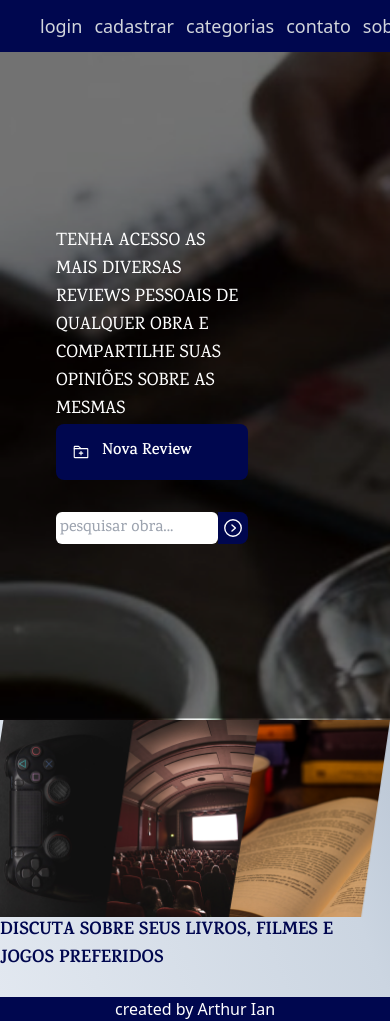
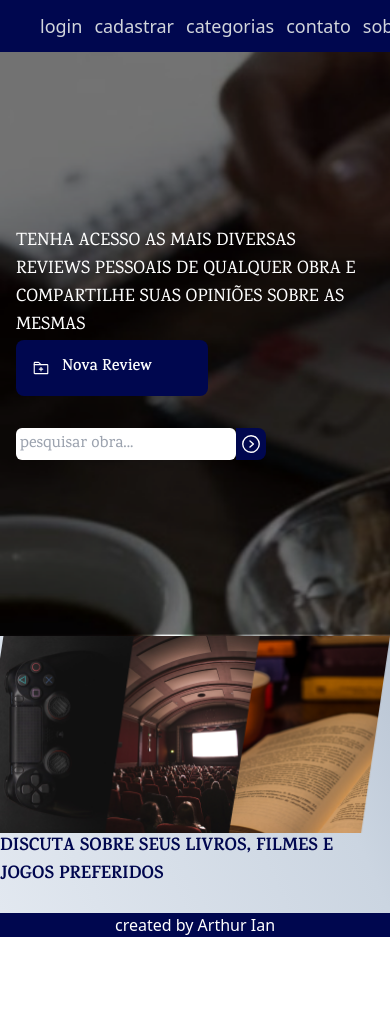
Before and after one commit to Arthur07Melo/cool-blog-web, a Next.js app: page / in a window 390 px wide. Shown: the top 1021 px of the page. After the commit the page ends 937 px from the top, so only its background shows below. Built offline with nearby package versions, Linux system fonts and the light colour scheme.

Commit message:
Added responsivity to first segment text and second segment text

```diff
--- a/src/components/firstSegment.tsx
+++ b/src/components/firstSegment.tsx
@@ -10,7 +10,7 @@ const karma = Karma({
 export default function FirstSegment() {
     return (
         <div className={`${karma.className} w-full py-44 flex items-center flex-wrap bg-first-segment bg-no-repeat bg-cover p-4`}>
-            <div className="flex flex-col flex-wrap font-medium text-white w-1/2 ml-10 md:ml-44 md:gap-3">
+            <div className="flex flex-col flex-wrap font-medium text-white md:w-1/2 md:ml-44 md:gap-3">
                 <h1 className='text-lg md:text-3xl'>
                     TENHA ACESSO AS MAIS DIVERSAS REVIEWS PESSOAIS DE QUALQUER OBRA E COMPARTILHE SUAS
                     OPINIÕES SOBRE AS MESMAS
--- a/src/components/secondSegment.tsx
+++ b/src/components/secondSegment.tsx
@@ -13,7 +13,9 @@ export default function SecondSegment() {
     return (
         <div className={`${karma.className} font-bold w-full flex items-center flex-wrap`}>
             <Image src={categoryImages}  alt='categories' />
-            <h1 className='text-[#00074F] text-lg md:text-2xl md:w-2/6'>DISCUTA SOBRE SEUS LIVROS, FILMES E JOGOS PREFERIDOS</h1>
+            <div className='flex justify-center items-center w-full md:w-2/6'>
+                <h1 className='text-[#00074F] text-lg flex items-center justify-center md:text-2xl'>DISCUTA SOBRE SEUS LIVROS, FILMES E JOGOS PREFERIDOS</h1>
+            </div>
         </div>
     )
 }
```
